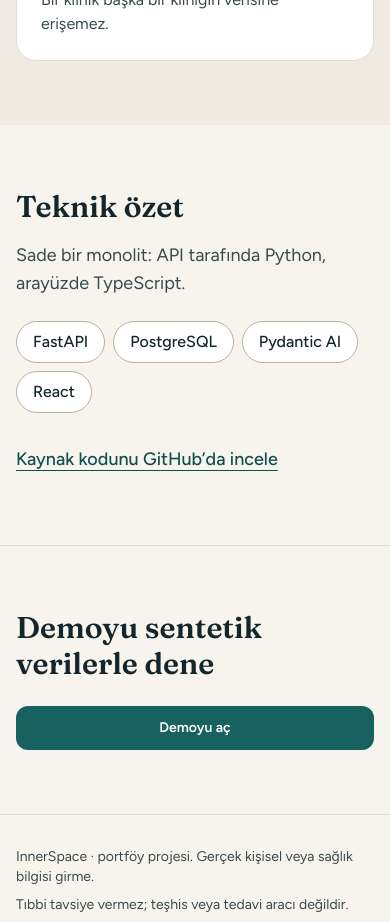
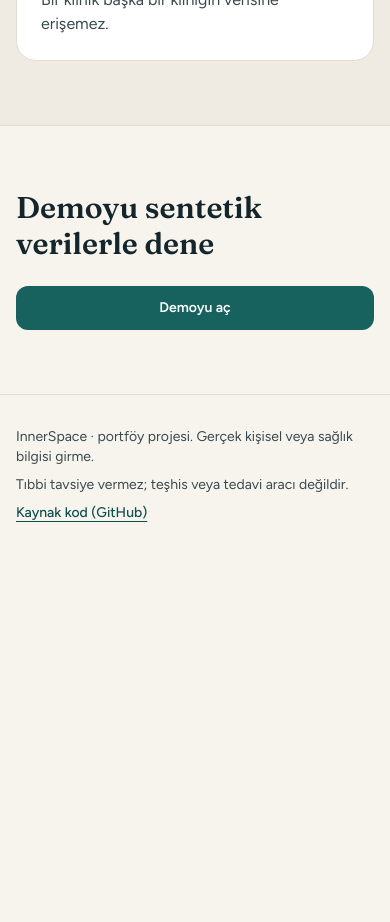
Before and after one commit to farukberke/innerspace, a React (Vite) app in the folder frontend/: page / in a window 390 px wide. Shown: the part 4400-5322 px from the top of the page. After the commit the page ends 4955 px from the top, so only its background shows below. Built offline with nearby package versions, Linux system fonts and the light colour scheme; no server answers.

Commit message:
chore(frontend): drop tech section from landing page

```diff
--- a/frontend/src/pages/Landing.tsx
+++ b/frontend/src/pages/Landing.tsx
@@ -77,13 +77,10 @@ const PRIVACY = [
   { title: 'Organizasyonlar ayrıdır', body: 'Bir klinik başka bir kliniğin verisine erişemez.' },
 ]
 
-const TECH = ['FastAPI', 'PostgreSQL', 'Pydantic AI', 'React']
-
 const NAV_LINKS = [
   ['#nasil', 'Nasıl çalışır'],
   ['#uzman', 'Uzman için'],
   ['#guvenlik', 'Güvenlik'],
-  ['#teknik', 'Teknik'],
 ]
 
 export function Landing() {
@@ -202,27 +199,6 @@ export function Landing() {
           </div>
         </section>
 
-        <section id="teknik" aria-labelledby="teknik-h" className="py-16 lg:py-24">
-          <div className={wrap}>
-            <h2 id="teknik-h" className={h2}>
-              Teknik özet
-            </h2>
-            <p className="mt-4 max-w-2xl text-lg text-ink-2">Sade bir monolit: API tarafında Python, arayüzde TypeScript.</p>
-            <ul className="mt-6 flex flex-wrap gap-2">
-              {TECH.map((t) => (
-                <li key={t} className="rounded-full border border-line-strong bg-surface px-4 py-2 text-base font-medium">
-                  {t}
-                </li>
-              ))}
-            </ul>
-            <p className="mt-6">
-              <a href={REPO_URL} className="link inline-flex min-h-11 items-center text-lg" rel="noreferrer">
-                Kaynak kodunu GitHub’da incele
-              </a>
-            </p>
-          </div>
-        </section>
-
         <section aria-labelledby="kapanis-h" className="border-t border-line py-16 lg:py-24">
           <div className={`${wrap} flex flex-col items-start gap-6`}>
             <h2 id="kapanis-h" className={h2}>
@@ -239,6 +215,9 @@ export function Landing() {
         <div className={`${wrap} flex flex-col gap-2 text-sm text-ink-2 sm:flex-row sm:justify-between`}>
           <p>InnerSpace · portföy projesi. Gerçek kişisel veya sağlık bilgisi girme.</p>
           <p>Tıbbi tavsiye vermez; teşhis veya tedavi aracı değildir.</p>
+          <a href={REPO_URL} className="link" rel="noreferrer">
+            Kaynak kod (GitHub)
+          </a>
         </div>
       </footer>
     </div>
```
